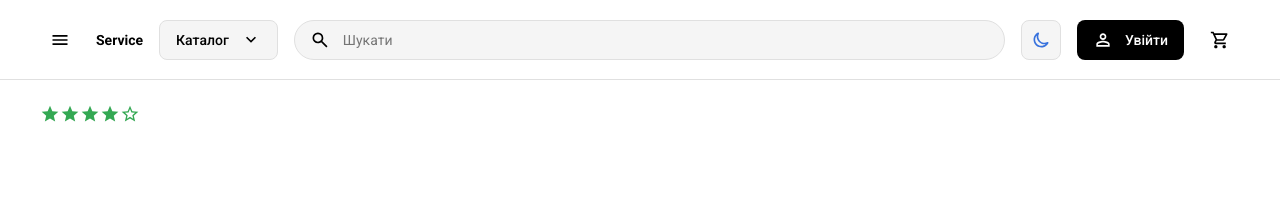
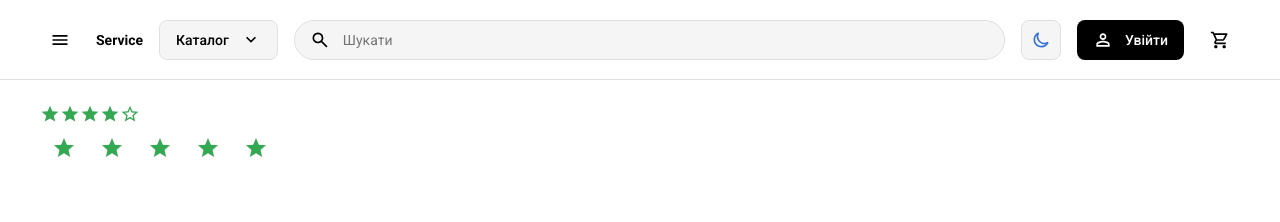
Before and after one commit to Solowayer/service-base, a Next.js app: page /rating-stars in a window 1280 px wide. Shown: the top 222 px of the page. Built offline with nearby package versions, Linux system fonts and the light colour scheme.

Commit message:
rating stars

```diff
--- a/app/accordion/page.tsx
+++ b/app/accordion/page.tsx
@@ -4,7 +4,7 @@ import { Accordion, AccordionContent, AccordionItem, AccordionTrigger } from '@/
 export default function Page() {
 	return (
 		<>
-			<Accordion type=''>
+			<Accordion type="multiple">
 				<AccordionItem value="item-1">
 					<AccordionTrigger>Важлива інформація</AccordionTrigger>
 					<AccordionContent>
--- a/app/rating-stars/page.tsx
+++ b/app/rating-stars/page.tsx
@@ -1,11 +1,16 @@
-import { Icons } from '@/components/icons'
+'use client'
+
 import RatingStars from '@/components/rating-stars'
+import StarButtons from '@/components/star-buttons'
 import React from 'react'
 
 export default function Page() {
+	const [rating, setRating] = React.useState(10)
+
 	return (
 		<div>
 			<RatingStars rating={4} />
+			<StarButtons rating={rating} setRating={setRating} />
 		</div>
 	)
 }
--- a/components/icons.tsx
+++ b/components/icons.tsx
@@ -32,7 +32,8 @@ const Icon = ({ size, className, children, ...props }: IconProps) => {
 }
 
 export const Icons = {
-	// SINGLE
+	// ! SINGLE
+
 	sun: (props: IconProps) => {
 		return (
 			<Icon {...props}>
@@ -358,7 +359,7 @@ export const Icons = {
 		)
 	},
 
-	// GROUP
+	// ! GROUP
 
 	// CART
 	cartOutlined: (props: IconProps) => {
--- a/components/product-image-carousel.tsx
+++ b/components/product-image-carousel.tsx
@@ -52,7 +52,7 @@ export function ProductImageCarousel({ images, className, options, ...props }: P
 				aria-roledescription="placeholder"
 				className={cn('flex aspect-square h-full w-full flex-1 items-center justify-center bg-secondary', className)}
 			>
-				<Icons.star className="h-10 w-10" aria-hidden="true" />
+				<Icons.starOutlined className="h-10 w-10" aria-hidden="true" />
 			</div>
 		)
 	}
--- a/components/rating-stars.tsx
+++ b/components/rating-stars.tsx
@@ -1,9 +1,9 @@
 import React from 'react'
 import { Icons } from './icons'
 
-type Rating = 1 | 2 | 3 | 4 | 5
+export default function RatingStars({ rating = 1 }: { rating: number; totalStars?: number }) {
+	const totalStars = 5
 
-export default function RatingStars({ rating = 1, totalStars = 5 }: { rating: Rating; totalStars?: number }) {
 	const filledStars = Array.from({ length: rating }, (_, index) => (
 		<Icons.starFilled key={`star-${index}`} className="text-positive" />
 	))
--- /dev/null
+++ b/components/star-buttons.tsx
@@ -0,0 +1,39 @@
+import React, { SetStateAction } from 'react'
+import { Button } from './ui/button'
+import { Icons } from './icons'
+
+interface StarButtonsProps {
+	rating: number
+	setRating: React.Dispatch<SetStateAction<number>>
+}
+
+export default function StarButtons({ rating = 0, setRating }: StarButtonsProps) {
+	const totalStars = 5
+
+	const filledStars = Array.from({ length: Math.min(rating, totalStars) }, (_, index) => {
+		const currentNumber = index + 1
+		return (
+			<Button key={index} size="icon-large" variant="clear" onClick={() => setRating(currentNumber)}>
+				<Icons.starFilled size="large" className="text-positive" />
+			</Button>
+		)
+	})
+
+	const outlinedStars = Array.from({ length: Math.max(0, totalStars - rating) }, (_, index) => {
+		const currentNumber = index + 1
+		return (
+			<Button key={index + rating} size="icon-large" variant="clear" onClick={() => setRating(currentNumber + rating)}>
+				<Icons.starOutlined size="large" className="text-secondary" />
+			</Button>
+		)
+	})
+
+	console.log(rating)
+
+	return (
+		<div className="flex">
+			{filledStars}
+			{outlinedStars}
+		</div>
+	)
+}
```
